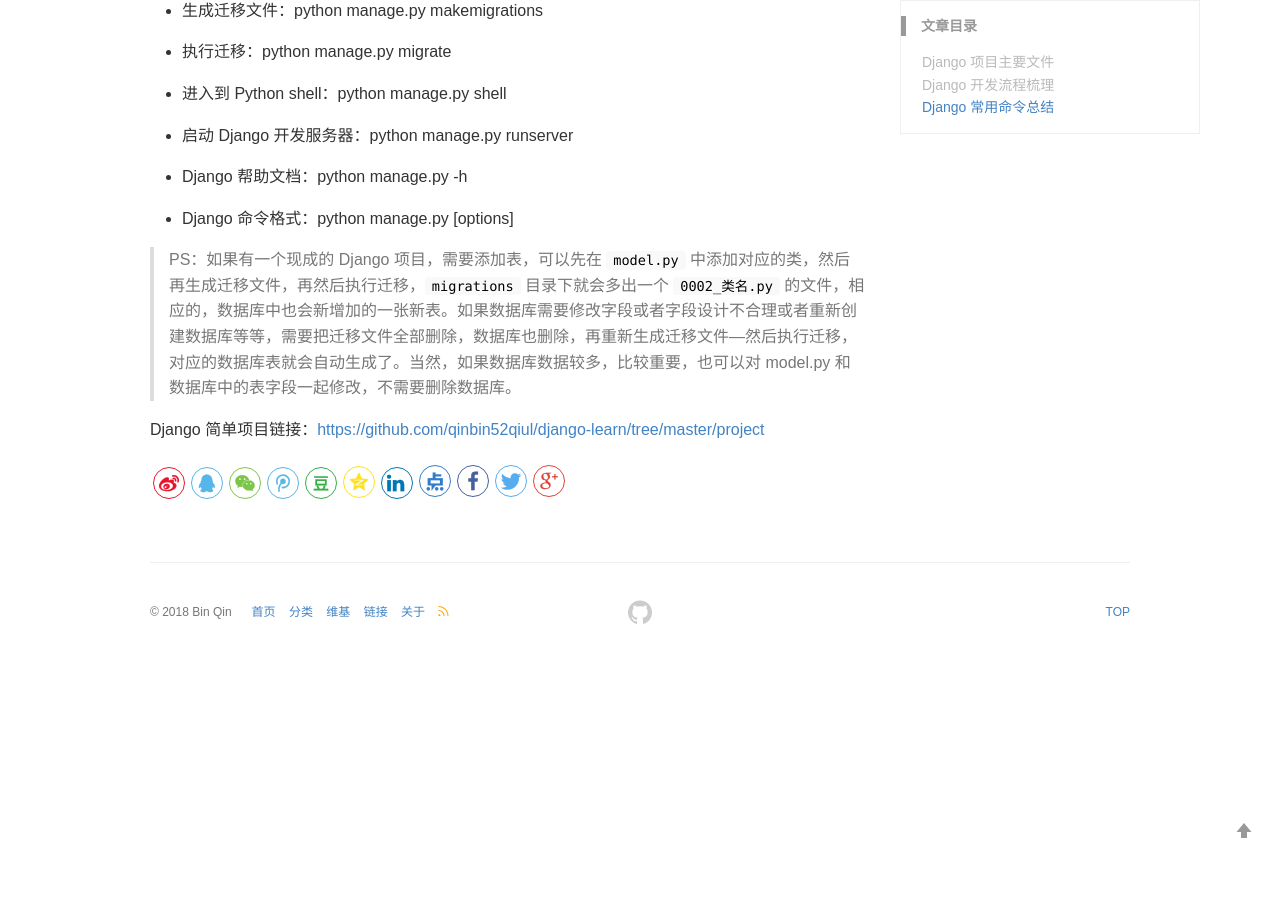
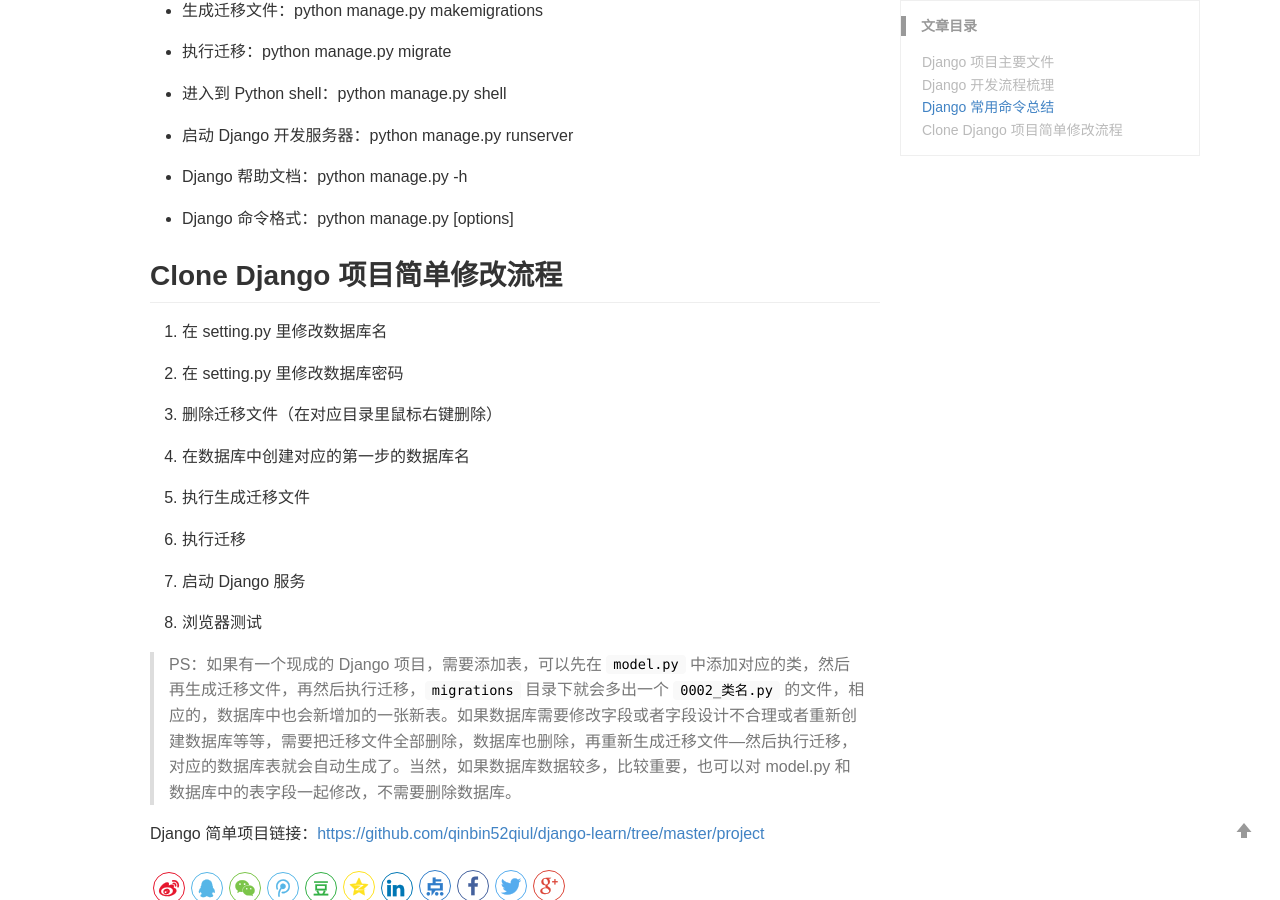
Before and after one commit to PininQ/PininQ.github.io, a Jekyll site: the page built from _posts/Python/2018-08-17-Django-basic-content-learn.md, in a window 1280 px wide and 900 px high, scrolled down 1235 px. Built offline with Jekyll 4.4.1, drawn with Linux system fonts in a browser that asks for light colours; comment, search, counter and statistics services are not loaded; before the commit the page ends 1896 px from its top, so only the background shows below that.

Commit message:
Update article Django basic

```diff
--- a/_posts/Python/2018-08-17-Django-basic-content-learn.md
+++ b/_posts/Python/2018-08-17-Django-basic-content-learn.md
@@ -68,6 +68,24 @@ keywords: Python, Django
 
 
 
+## Clone Django 项目简单修改流程
+
+1. 在 setting.py 里修改数据库名
+
+2. 在 setting.py 里修改数据库密码
+
+3. 删除迁移文件（在对应目录里鼠标右键删除）
+
+4. 在数据库中创建对应的第一步的数据库名
+
+5. 执行生成迁移文件
+
+6. 执行迁移
+
+7. 启动 Django 服务
+
+8. 浏览器测试
+
 > PS：如果有一个现成的 Django 项目，需要添加表，可以先在 `model.py` 中添加对应的类，然后再生成迁移文件，再然后执行迁移，`migrations` 目录下就会多出一个 `0002_类名.py` 的文件，相应的，数据库中也会新增加的一张新表。如果数据库需要修改字段或者字段设计不合理或者重新创建数据库等等，需要把迁移文件全部删除，数据库也删除，再重新生成迁移文件---然后执行迁移，对应的数据库表就会自动生成了。当然，如果数据库数据较多，比较重要，也可以对 model.py 和数据库中的表字段一起修改，不需要删除数据库。
 
 
```
